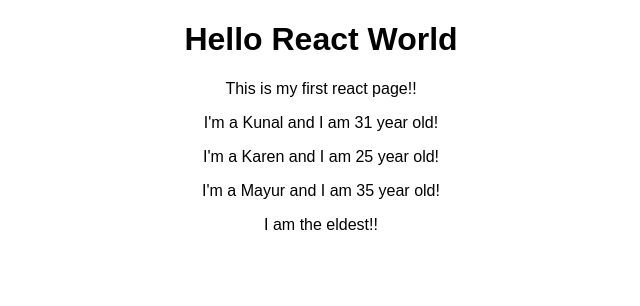
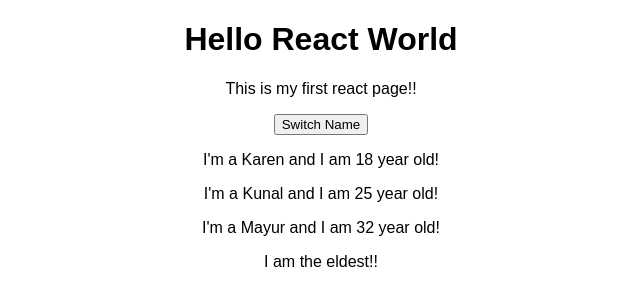
Before and after one commit to kunalkanere16/react-complete-guide, a React (Create React App) app: page / in a window 1280 px wide. Shown: the top 306 px of the page, without its empty margins (319-959 px from the left). Built offline with nearby package versions, Linux system fonts and the light colour scheme.

Commit message:
state example

```diff
--- a/src/App.js
+++ b/src/App.js
@@ -3,6 +3,27 @@
 import Person from './Person/Person';
 
 class App extends Component {
+
+  state = {
+    persons : [
+      {name : 'Karen', age : 18},
+      {name : 'Kunal', age : 25},
+      {name : 'Mayur', age : 32}
+    ],
+    profession: 'something'
+  }
+
+  switchNameHandler = () => {
+    //console.log('was clicked!!');
+    //DON'T DO THIS: this.state.persons[0].name = 'Kanere';
+    this.setState({
+      persons : [
+        {name : 'Karen Mansukhani', age : 18},
+        {name : 'Kunal', age : 31},
+        {name : 'Mayur', age : 32}
+      ]
+    });
+  }
   render() {
     return (
       //cannot use class as it is reserved word in JS
@@ -10,9 +31,10 @@
       <div className="App">
         <h1>Hello React World</h1>
         <p>This is my first react page!!</p>
-        <Person name="Kunal" age="31" />
-        <Person name="Karen" age="25"/>
-        <Person name="Mayur" age="35" >I am the eldest!!</Person>
+        <button onClick={this.switchNameHandler}>Switch Name</button>
+        <Person name={this.state.persons[0].name} age={this.state.persons[0].age} />
+        <Person name={this.state.persons[1].name} age={this.state.persons[1].age}/>
+        <Person name={this.state.persons[2].name} age={this.state.persons[2].age} >I am the eldest!!</Person>
       </div>
     );
     // React compiles to below code internally
```
